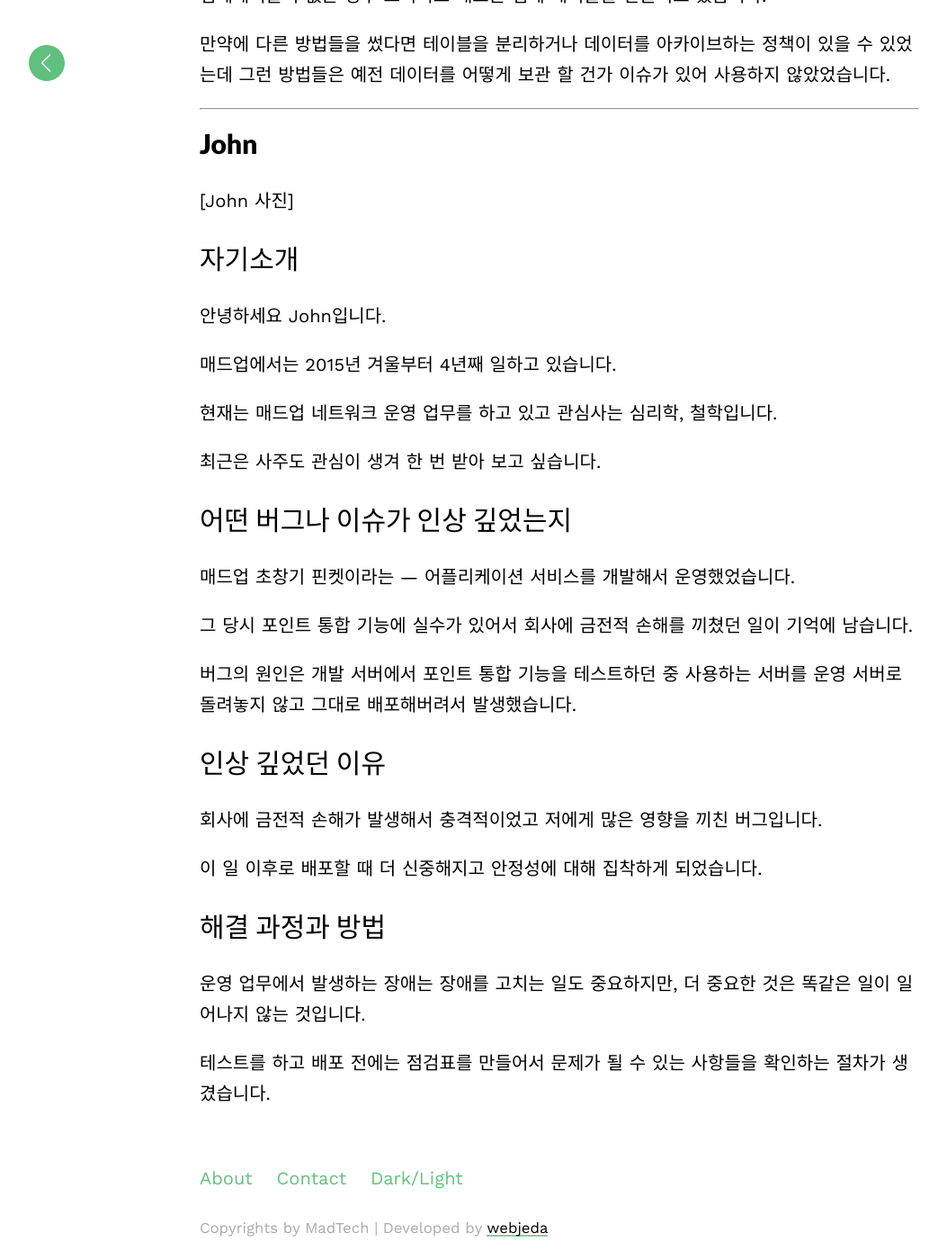
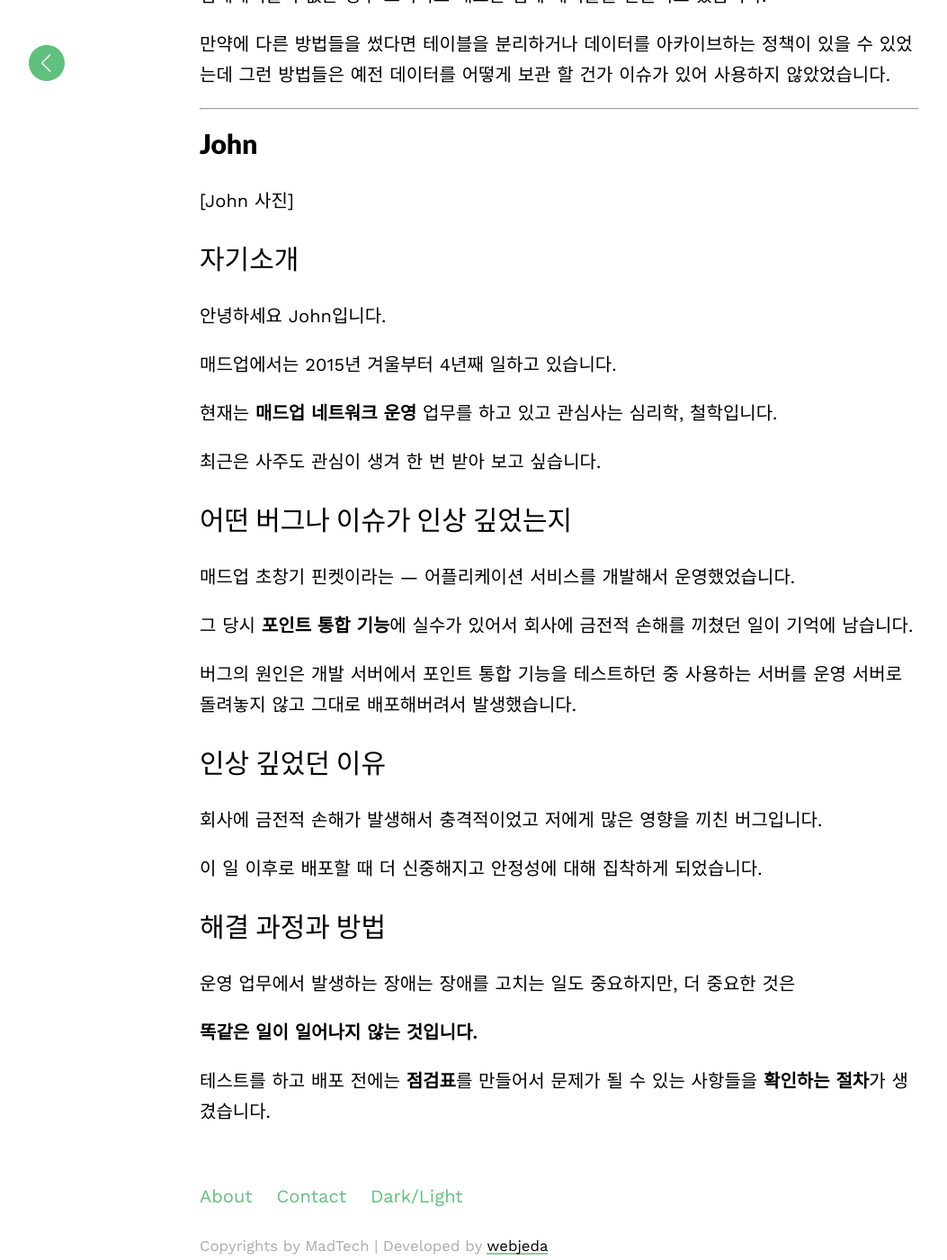
Before and after one commit to madup-inc/madup-inc.github.io, a Jekyll site: the page built from _posts/2019-03-26-impressed-issue.md, in a window 1280 px wide and 1400 px high, scrolled down 2328 px. Shown: the whole window at 90% size, without its empty margins (18-1071 px from the left). Built offline with Jekyll 4.4.1, drawn with Linux system fonts in a browser that asks for light colours; some web fonts are replaced; comment, search, counter and statistics services are not loaded.

Commit message:
John의 인상 깊던 버그, 강조

```diff
--- a/_posts/2019-03-26-impressed-issue.md
+++ b/_posts/2019-03-26-impressed-issue.md
@@ -80,7 +80,7 @@ A 인덱스가 평균적으로 성능이 좋아도 조회 기간에 따라서는
 
 매드업에서는 2015년 겨울부터 4년째 일하고 있습니다.
 
-현재는 매드업 네트워크 운영 업무를 하고 있고 관심사는 심리학, 철학입니다.
+현재는 **매드업 네트워크 운영** 업무를 하고 있고 관심사는 심리학, 철학입니다.
 
 최근은 사주도 관심이 생겨 한 번 받아 보고 싶습니다.
 
@@ -88,7 +88,7 @@ A 인덱스가 평균적으로 성능이 좋아도 조회 기간에 따라서는
 
 매드업 초창기 핀켓이라는 --- 어플리케이션 서비스를 개발해서 운영했었습니다.
 
-그 당시 포인트 통합 기능에 실수가 있어서 회사에 금전적 손해를 끼쳤던 일이 기억에 남습니다.
+그 당시 **포인트 통합 기능**에 실수가 있어서 회사에 금전적 손해를 끼쳤던 일이 기억에 남습니다.
 
 버그의 원인은 개발 서버에서 포인트 통합 기능을 테스트하던 중 사용하는 서버를 운영 서버로 돌려놓지 않고 그대로 배포해버려서 발생했습니다.
 
@@ -100,6 +100,8 @@ A 인덱스가 평균적으로 성능이 좋아도 조회 기간에 따라서는
 
 ## 해결 과정과 방법
 
-운영 업무에서 발생하는 장애는 장애를 고치는 일도 중요하지만, 더 중요한 것은 똑같은 일이 일어나지 않는 것입니다.
+운영 업무에서 발생하는 장애는 장애를 고치는 일도 중요하지만, 더 중요한 것은
 
-테스트를 하고 배포 전에는 점검표를 만들어서 문제가 될 수 있는 사항들을 확인하는 절차가 생겼습니다.
+**똑같은 일이 일어나지 않는 것입니다.**
+
+테스트를 하고 배포 전에는 **점검표**를 만들어서 문제가 될 수 있는 사항들을 **확인하는 절차**가 생겼습니다.
```
